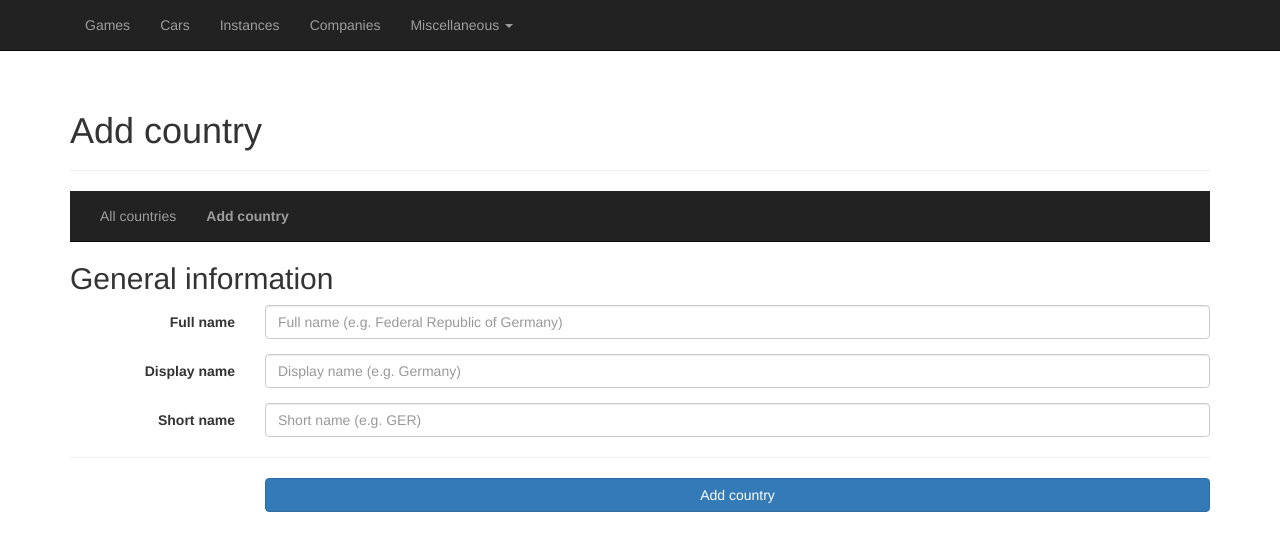
After one commit to PanVidla/car-database-v2, a Flask app: page /misc/countries/add-country in a window 1280 px wide. The commit adds this page. Shown: the top 551 px of the page. Run offline with Flask 2, Linux system fonts and the light colour scheme; parts of the project's set-up code (start-up, migrations or seed data) failed here and were passed over; some libraries are stand-ins or nearby versions.

Commit message:
Added the interface for operations on Countries.

```diff
--- a/general/__init__.py
+++ b/general/__init__.py
@@ -15,7 +15,7 @@ migrate = Migrate(cardb, database)
 from general.models import blueprint as models_general_blueprint
 cardb.register_blueprint(models_general_blueprint)
 
-from general import routes_general, routes_companies
+from general import routes_general, routes_companies, routes_misc
 
 # Crazy Taxi
 from games.crazy_taxi import blueprint as crazy_taxi_blueprint
--- /dev/null
+++ b/general/forms_misc.py
@@ -0,0 +1,21 @@
+from flask_wtf import FlaskForm
+from wtforms import StringField, SubmitField
+from wtforms.validators import DataRequired, Optional
+
+
+class CountryForm(FlaskForm):
+
+    # General
+    name_full = StringField("Full name", validators=[DataRequired()])
+    name_display = StringField("Display name", validators=[DataRequired()])
+    name_short = StringField("Short name", validators=[Optional()])
+
+
+class CountryAddForm(CountryForm):
+
+    submit = SubmitField("Add country")
+
+
+class CountryEditForm(CountryForm):
+
+    submit = SubmitField("Edit country")
--- a/general/models/car.py
+++ b/general/models/car.py
@@ -25,6 +25,7 @@ class Car(database.Model):
     model = database.Column(database.Unicode, index=True, nullable=False)
     name_display = database.Column(database.Unicode, index=True, nullable=False, unique=True)
     name_short = database.Column(database.Unicode, nullable=True)
+    country_id = database.Column(database.Integer, database.ForeignKey("countries.id"), nullable=True)
     is_prototype = database.Column(database.Boolean, default=False, index=True, nullable=False)
     is_fictional = database.Column(database.Boolean, default=False, index=True, nullable=False)
     competitions = database.relationship('Competition', secondary="car_competition")
--- /dev/null
+++ b/general/routes_misc.py
@@ -0,0 +1,113 @@
+# Overviews
+from flask import render_template, flash, redirect, url_for
+
+from general import cardb, database
+from general.forms_misc import CountryAddForm, CountryEditForm
+from general.models.misc import Country
+
+
+@cardb.route("/misc/countries", methods=['GET'])
+@cardb.route("/misc/countries/all", methods=['GET'])
+def overview_countries():
+
+    countries = Country.query.order_by(Country.name_display.asc()).all()
+
+    return render_template("misc_countries_overview.html",
+                           title="Countries",
+                           heading="All countries",
+                           countries=countries)
+
+
+# Add country
+@cardb.route("/misc/countries/add-country", methods=['GET', 'POST'])
+def add_country():
+
+    form = CountryAddForm()
+
+    if form.validate_on_submit():
+
+        new_country = Country()
+        form.populate_obj(new_country)
+
+        try:
+            database.session.add(new_country)
+            database.session.commit()
+        except RuntimeError:
+            flash("There was a problem adding a new country to the database.", "danger")
+            return redirect(url_for("add_country"))
+
+        flash("{} ({}, {}) has been successfully added to the database.".format(new_country.name_display,
+                                                                                new_country.name_full,
+                                                                                new_country.get_name_short()), "success")
+        return redirect(url_for("overview_countries"))
+
+    return render_template("misc_countries_form.html",
+                           title="Add country",
+                           heading="Add country",
+                           form=form)
+
+
+# Edit country
+@cardb.route("/misc/countries/edit-country/<id>", methods=['GET', 'POST'])
+def edit_country(id):
+
+    country = Country.query.get(id)
+    form = CountryEditForm(obj=country)
+
+    if form.validate_on_submit():
+
+        form.populate_obj(country)
+
+        try:
+            database.session.commit()
+        except RuntimeError:
+            flash("There was a problem editing {}.", "danger")
+            return redirect(url_for("edit_country"))
+
+        flash("{} ({}, {}) has been successfully edited.".format(country.name_display,
+                                                                 country.name_full,
+                                                                 country.get_name_short()), "success")
+        return redirect(url_for("overview_countries"))
+
+    return render_template("misc_countries_form.html",
+                           title="Edit country",
+                           heading="Edit country",
+                           form=form)
+
+
+# Delete country
+@cardb.route("/misc/countries/delete-country/<id>", methods=['GET', 'POST'])
+def delete_country(id):
+
+    country = Country.query.get(id)
+
+    try:
+        database.session.delete(country)
+        database.session.commit()
+
+    except RuntimeError:
+        flash("There was a problem with deleting {}.".format(country.name_display), "danger")
+        return redirect(url_for("detail_country", id=country.id))
+
+    flash("{} ({}, {}) has been successfully deleted.".format(country.name_display,
+                                                              country.name_full,
+                                                              country.get_name_short()), "success")
+    return redirect(url_for("overview_countries"))
+
+
+# Country detail
+@cardb.route("/misc/countries/detail/<id>", methods=['GET', 'POST'])
+def detail_country(id):
+
+    country = Country.query.get(id)
+    cars = country.cars.all()
+    companies = country.companies.all()
+    locations = country.locations.all()
+
+    return render_template("misc_countries_detail.html",
+                           title="{}".format(country.name_display),
+                           heading="{}".format(country.name_full),
+                           country=country,
+                           cars=cars,
+                           companies=companies,
+                           locations=locations)
--- a/general/strings.py
+++ b/general/strings.py
@@ -1,14 +1,14 @@
 title_cars = "Cars"
 title_companies = "Companies"
 title_companies_car_manufacturers = "Car manufacturers"
-title_companies_car_part_manufacturers = "Car part manufacturers"
+title_companies_car_part_manufacturers = "Part manufacturers"
 title_companies_developers = "Developers"
 title_games = "Games"
 title_instances = "Instances"
 overview_heading_cars = "All cars"
 overview_heading_companies = "All companies"
-overview_heading_car_manufacturers = "Car manufacturers"
-overview_heading_car_part_manufacturers = "Car part manufacturers"
+overview_heading_companies_car_manufacturers = "Car manufacturers"
+overview_heading_companies_car_part_manufacturers = "Part manufacturers"
 overview_heading_companies_developers = "Developers"
 overview_heading_games = "All games"
 overview_heading_instances = "All instances"
--- a/general/templates/base.html
+++ b/general/templates/base.html
@@ -19,7 +19,12 @@
                     <li><a class="hover-underline-animation" href="{{ url_for('overview_cars') }}">Cars</a></li>
                     <li><a class="hover-underline-animation" href="{{ url_for('overview_instances') }}">Instances</a></li>
                     <li><a class="hover-underline-animation" href="{{ url_for('overview_companies') }}">Companies</a></li>
-                    <li><a class="hover-underline-animation" href="#">Miscellaneous</a></li>
+                    <li class="dropdown">
+                        <a href="#" class="dropdown-toggle" data-toggle="dropdown">Miscellaneous <b class="caret"></b></a>
+                        <ul class="dropdown-menu">
+                          <li><a href="{{ url_for('overview_countries') }}">Countries</a></li>
+                        </ul>
+                    </li>
                 </ul>
             </div>
         </div>
@@ -32,7 +37,7 @@
         {% with messages = get_flashed_messages() %}
             {% if messages %}
                 {% for message in messages %}
-                    <div class="alert" role="alert">{{ message }}</div>
+                    <div class="alert alert-info" role="alert">{{ message }}</div>
                 {% endfor %}
             {% endif %}
         {% endwith %}
--- a/general/templates/companies_base.html
+++ b/general/templates/companies_base.html
@@ -4,7 +4,7 @@
 
     <!--  Heading  -->
     <div class="page-header">
-        <h1>{{ overview_heading }}</h1>
+        <h1>{{ heading }}</h1>
     </div>
 
     <!-- Submenu -->
@@ -14,10 +14,10 @@
                 <div class="collapse navbar-collapse">
                     <ul class="nav navbar-nav">
                         <li><a class="hover-underline-animation" href="{{ url_for('overview_companies') }}">All companies</a></li>
-                        <li><a class="hover-underline-animation" href="{{ url_for('overview_companies') }}"><b>Add company</b></a></li>
+                        <li><a class="hover-underline-animation" href="{{ url_for('add_company') }}"><b>Add company</b></a></li>
                         <li><a class="hover-underline-animation" href="{{ url_for('overview_companies_developers') }}">Developers</a></li>
                         <li><a class="hover-underline-animation" href="{{ url_for('overview_companies_car_manufacturers') }}">Car manufacturers</a></li>
-                        <li><a class="hover-underline-animation" href="{{ url_for('overview_companies_car_part_manufacturers') }}">Car part manufacturers</a></li>
+                        <li><a class="hover-underline-animation" href="{{ url_for('overview_companies_car_part_manufacturers') }}">Part manufacturers</a></li>
                     </ul>
                 </div>
             </div>
--- /dev/null
+++ b/general/templates/misc_countries_base.html
@@ -0,0 +1,30 @@
+{% extends "base.html" %}
+
+{% block cardb_content %}
+
+    <!--  Heading  -->
+    <div class="page-header">
+        <h1>{{ heading }}</h1>
+    </div>
+
+    <!-- Submenu -->
+    {% block submenu %}
+        <nav class="navbar navbar-inverse navbar-static-top">
+            <div class="container">
+                <div class="collapse navbar-collapse">
+                    <ul class="nav navbar-nav">
+                        <li><a class="hover-underline-animation" href="{{ url_for('overview_countries') }}">All countries</a></li>
+                        <li><a class="hover-underline-animation" href="{{ url_for('add_country') }}"><b>Add country</b></a></li>
+                        {% if country %}
+                        <li class="active"><a href="#">{{ country.name_display }}</a></li>
+                        {% endif %}
+                    </ul>
+                </div>
+            </div>
+        </nav>
+    {% endblock %}
+
+    {% block countries_content %}
+    {% endblock %}
+
+{% endblock %}
--- /dev/null
+++ b/general/templates/misc_countries_form.html
@@ -0,0 +1,46 @@
+{% extends "misc_countries_base.html" %}
+
+{% block countries_content %}
+
+    <div>
+        <form role="form" class="form-horizontal" method="post">
+
+        {{ form.hidden_tag() }}
+
+        <h2>General information</h2>
+        <div class="form-group">
+            <div>
+                <label class="col-sm-2 control-label">{{ form.name_full.label }}</label>
+                <div class="col-sm-10">
+                    {{ form.name_full(class_="form-control", placeholder="Full name (e.g. Federal Republic of Germany)") }}
+                </div>
+            </div>
+        </div>
+        <div class="form-group">
+            <div>
+                <label class="col-sm-2 control-label">{{ form.name_display.label }}</label>
+                <div class="col-sm-10">
+                    {{ form.name_display(class_="form-control", placeholder="Display name (e.g. Germany)") }}
+                </div>
+            </div>
+        </div>
+        <div class="form-group">
+            <div>
+                <label class="col-sm-2 control-label">{{ form.name_short.label }}</label>
+                <div class="col-sm-10">
+                    {{ form.name_short(class_="form-control", placeholder="Short name (e.g. GER)") }}
+                </div>
+            </div>
+        </div>
+
+        <hr>
+
+        <div class="form-group">
+            <div class="col-sm-offset-2 col-sm-10">
+              {{ form.submit(class_="btn btn-primary btn-block") }}
+            </div>
+        </div>
+    </form>
+    </div>
+
+{% endblock %}
```
Also changed, not shown: general/forms_companies.py (added, +50 -0 lines), general/models/misc.py (+9 -0 lines), general/routes_companies.py (+17 -4 lines), general/templates/companies_form.html (added, +111 -0 lines), general/templates/misc_countries_detail.html (added, +156 -0 lines), general/templates/misc_countries_overview.html (added, +33 -0 lines).
